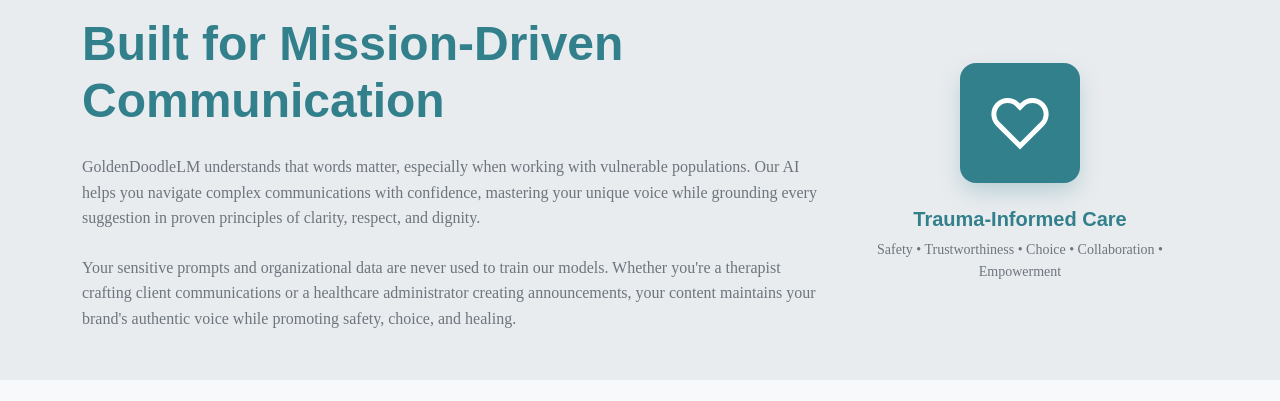
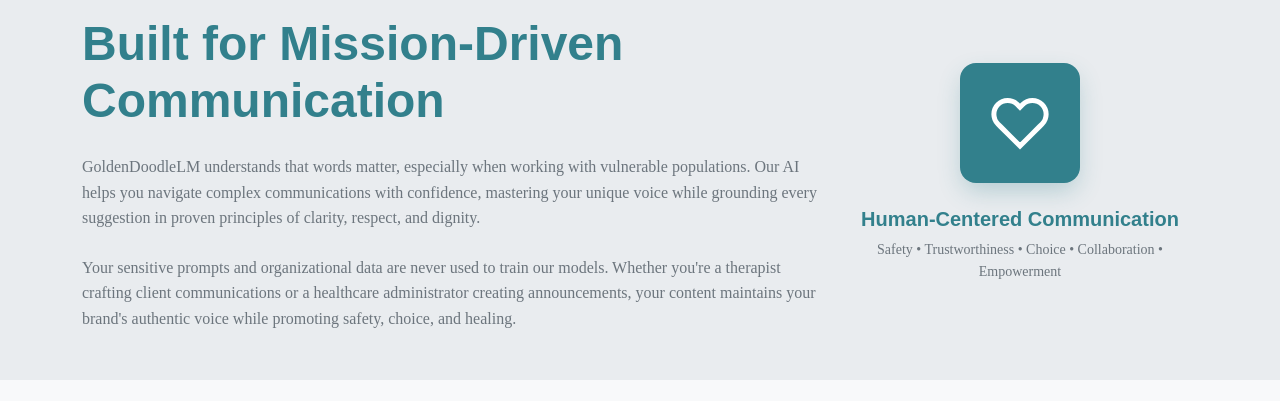
Before and after one commit to MKTNGco/GoldenDoodle_Beta, a Flask app: page / in a window 1280 px wide. Shown: the part 1391-1792 px from the top of the page. Run offline with Flask 3, Linux system fonts and the light colour scheme.

Commit message:
Assistant checkpoint: Update section title to Human-Centered Communication
Assistant generated file changes:
- templates/index.html: Change 'Trauma-Informed Care' to 'Human-Centered Communication'

---

User prompt:

In the selected section that reads "Trauma-Informed Care", replace that text with "Human-Centered Communication" in bold green just like the existing text. Wrap to next line if needed.

Replit-Commit-Author: Assistant
Replit-Commit-Session-Id: 81e6bdf5-8296-4502-8ffc-38b379660f36

```diff
--- a/templates/index.html
+++ b/templates/index.html
@@ -198,7 +198,7 @@
                         </svg>
                     </div>
 </div>
-                    <h5 class="fw-bold text-primary mt-3 mb-2">Trauma-Informed Care</h5>
+                    <h5 class="fw-bold text-primary mt-3 mb-2">Human-Centered Communication</h5>
                     <p class="text-muted small mb-0">Safety • Trustworthiness • Choice • Collaboration • Empowerment</p>
                 </div>
             </div>
```
